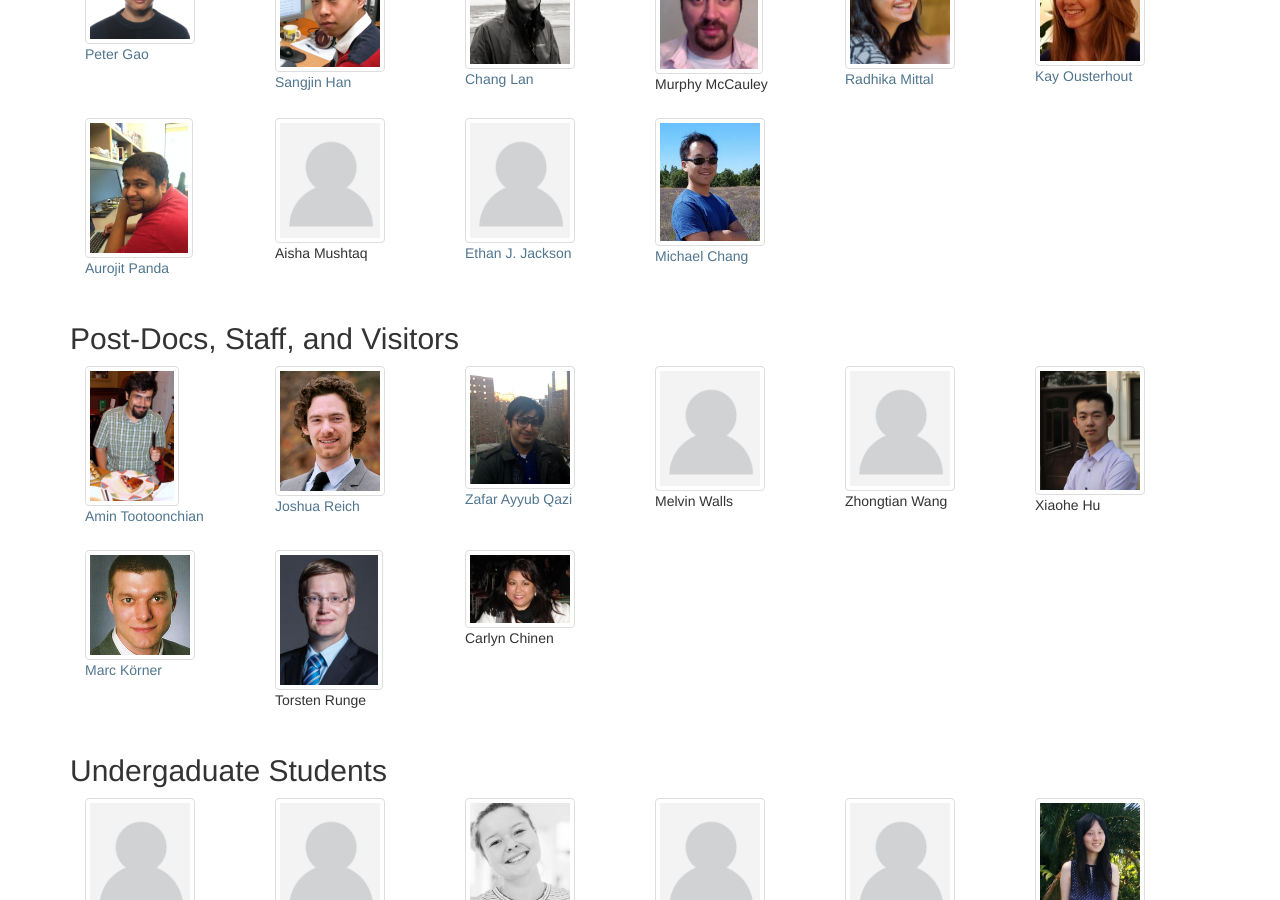
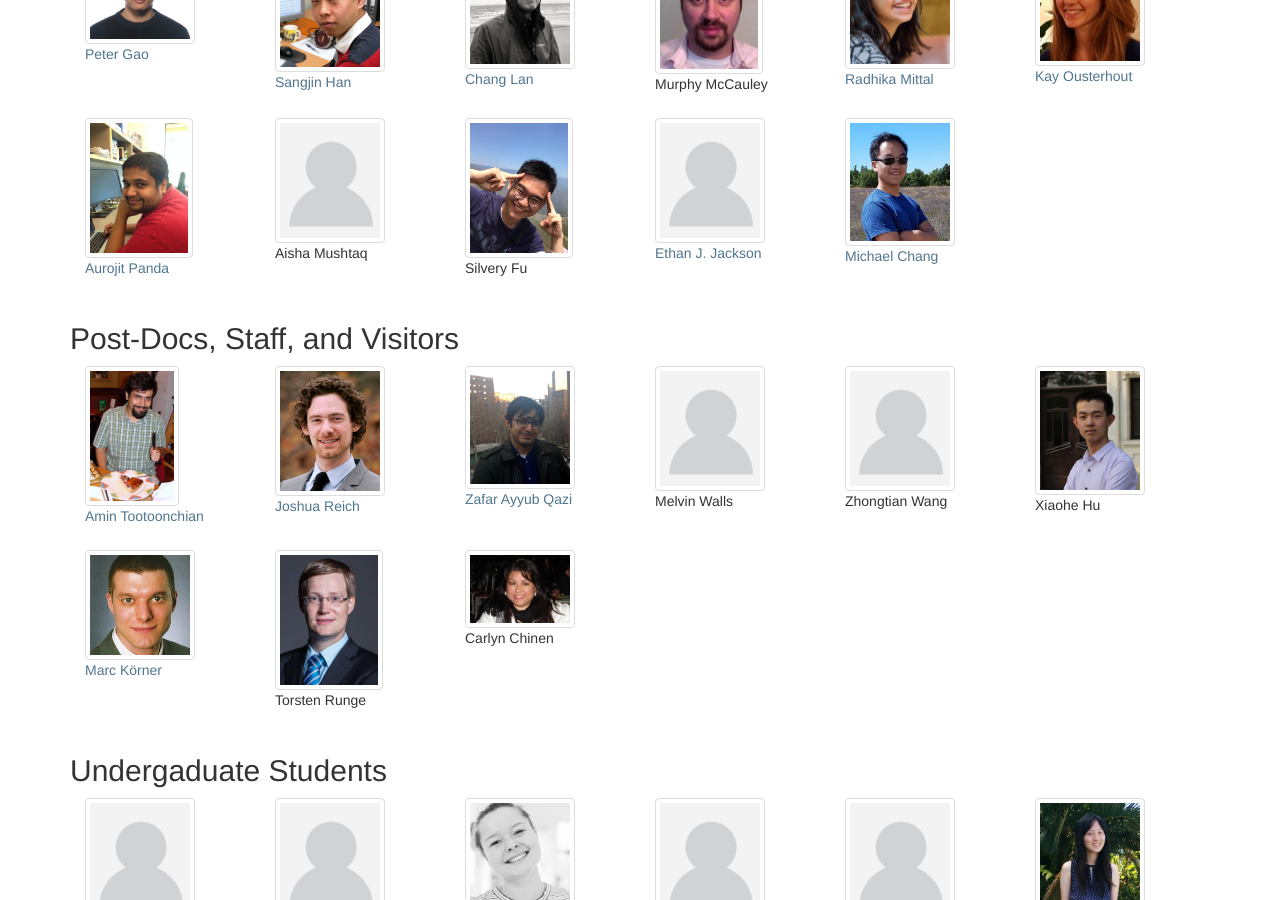
Before and after one commit to NetSys/netsys_website, a Jekyll site: the page built from src/people.html, in a window 1280 px wide and 900 px high, scrolled down 562 px. Built offline with Jekyll 4.4.1, drawn with Linux system fonts in a browser that asks for light colours; Markdown is read by kramdown in place of the engine named in the settings.

Commit message:
people: add silvery

```diff
--- a/src/_data/people.yaml
+++ b/src/_data/people.yaml
@@ -94,6 +94,12 @@
   c_affil: ucb
   c_cate: grad
   pic_url: static/img/people/no_image.jpg
+
+- name: Silvery Fu
+  c_affil: ucb
+  c_cate: grad
+  pic_url: static/img/people/silvery.jpg
+  email: silvery@eecs.berkeley.edu
 
 - name: Amin Tootoonchian
   c_cate: staff
```
Also changed, not shown: src/static/img/people/silvery.jpg (added), 1 other file.
